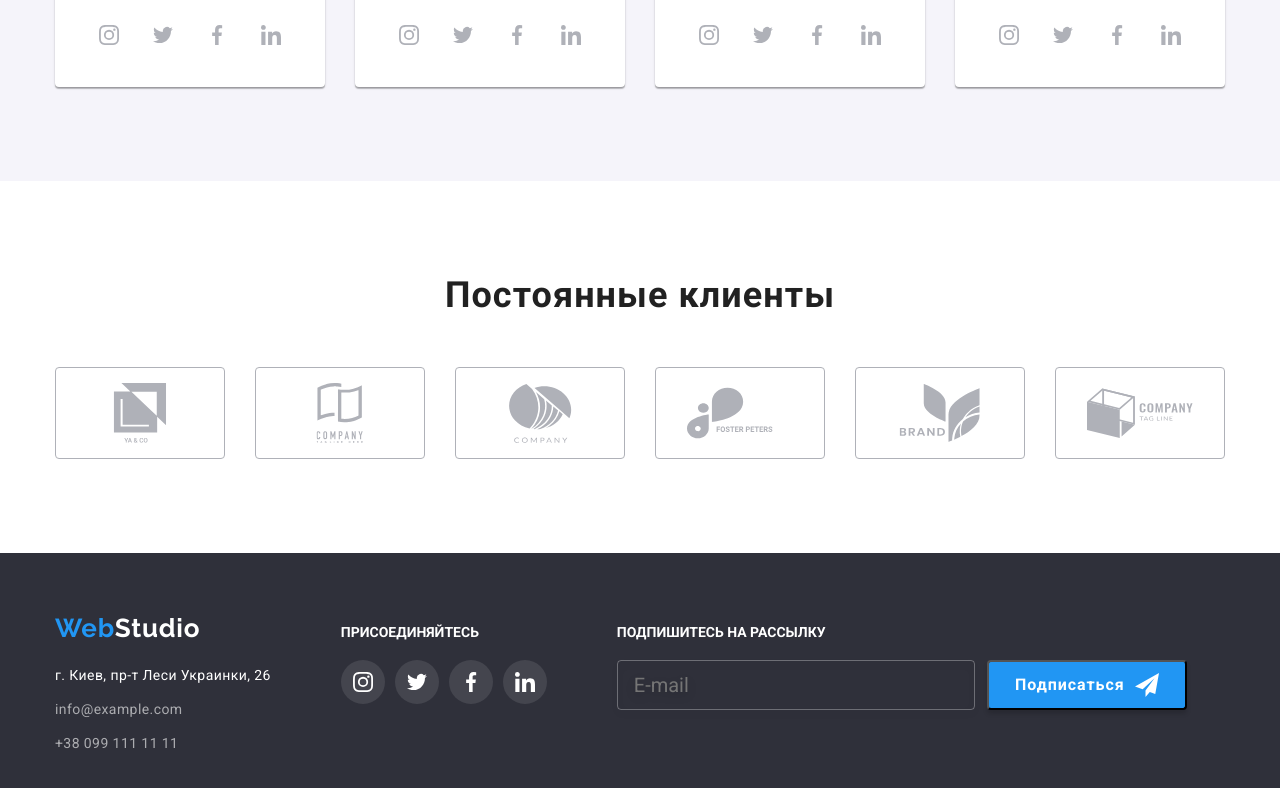
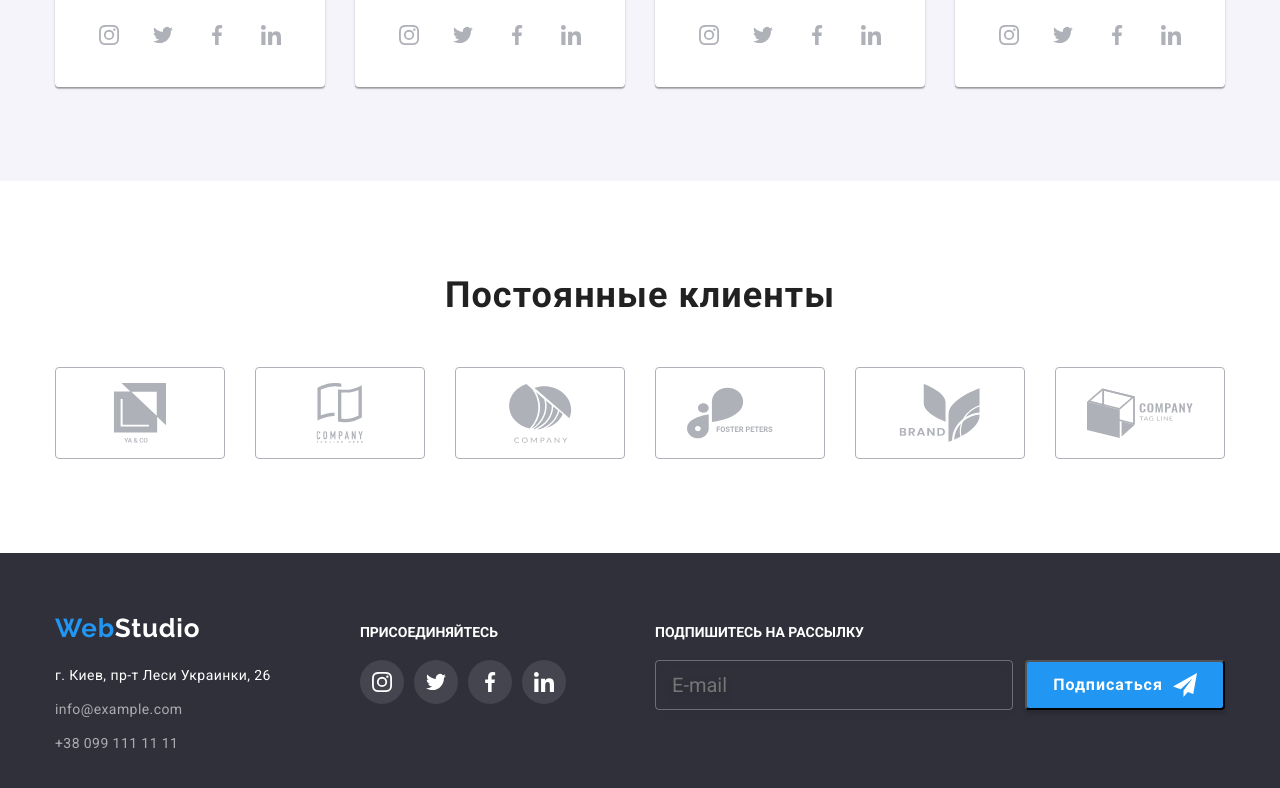
Before and after one commit to VladimirPavlov1/goit-markup-hw-06, a plain HTML site: page index.html in a window 1280 px wide. Shown: the part 2130-2918 px from the top of the page. Drawn offline with nearby package versions, Linux system fonts and the light colour scheme.

Commit message:
підправив footer

```diff
--- a/css/styles.css
+++ b/css/styles.css
@@ -602,6 +602,7 @@ p{
 /* footer */
 .footer-box{
     text-align: start;
+    flex-grow: 1;
 }
 .footer-items{
      background-color: var(--hero-section-color);
@@ -648,6 +649,9 @@ p{
      letter-spacing: .03em;
      text-decoration: none;
      font-style: normal;
+}
+.social-box{
+    flex-grow: 1;
 }
 .social-title{
     font-family: 'Roboto', sans-serif;
```
